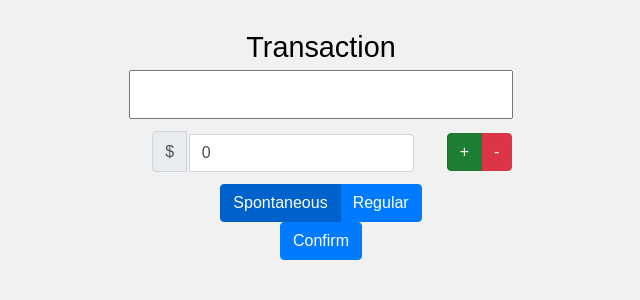
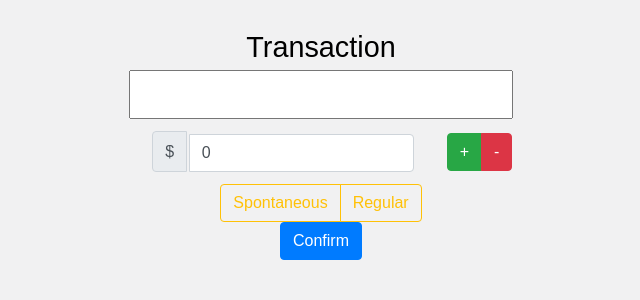
Before and after one commit to argentinoj/budg-it, a React (Create React App) app: page /t in a window 1280 px wide. Shown: the top 300 px of the page, without its empty margins (319-959 px from the left). Built offline with nearby package versions, Linux system fonts and the light colour scheme.

Commit message:
Fixed garbage bootstrap template buttons

```diff
--- a/src/components/ManagementPage.js
+++ b/src/components/ManagementPage.js
@@ -72,7 +72,7 @@ export class ManagementPage extends Component{
             suggestion = "You're saving " + this.state.chosen_savings_threshold + "% of your income. Consider lowering that."
         }
 
-        if(this.state.transactionList.length == 0){
+        else if(this.state.transactionList.length == 0){
             suggestion = "Try making some transactions to help us make suggestions."
         }
         else {
@@ -161,7 +161,7 @@ export class ManagementPage extends Component{
                                 {trans.state.title + " | " +
                                 (trans.state.amount < 0 ? " - $" : " + $") +
                                 String(Math.abs(trans.state.amount)) + " | " +
-                                (trans.state.spontaneous ? "Regular" : "Spontaneous")}
+                                (trans.state.spontaneous ? "Spontaneous" : "Regular")}
                             </li>
                             )
                         ):(<div></div>)
--- a/src/components/TransactionPage.js
+++ b/src/components/TransactionPage.js
@@ -97,13 +97,13 @@ export class TransactionPage extends Component {
                             </input>
                         </span>
                         <div className="btn-group btn-group-toggle col col-3" data-toggle="buttons" id="sign">
-                            <label className="btn btn-success active" onClick={this.setPositive}>
+                            <button type = "button" className="btn btn-success" onClick={this.setPositive}>
                                 +
-                            </label>
+                            </button>
 
-                            <label className="btn btn-danger" onClick={this.setNegative}>
+                            <button type = "button" className="btn btn-danger" onClick={this.setNegative}>
                                 -
-                            </label>
+                            </button>
                         </div>
                     </form>
 
@@ -111,29 +111,23 @@ export class TransactionPage extends Component {
                 <div id="regularity">
 
                     <div className="btn-group btn-group-toggle" data-toggle="buttons">
-                        <label className="btn btn-primary active">
-                            <input
-                                type="radio"
+
+                            <button
+                                className="btn btn-outline-warning"
+                                type="button"
                                 name="repeated"
                                 id="spontaneous"
-                                autoComplete="off"
-                                onChange={this.setPositive}
-                                checked = {this.state.spontaneous}
-                                onClick = {this.setSpontaneous}/>
-                            Spontaneous
-                        </label>
+                                onClick = {this.setSpontaneous}>
+                            Spontaneous</button>
 
-                        <label className="btn btn-primary">
-                            <input
-                                type="radio"
+
+                            <button
+                                className="btn btn-outline-warning"
+                                type="button"
                                 name="repeated"
                                 id="regular"
-                                autoComplete="off"
-                                onChange={this.setNegative}
-                                checked={!this.state.spontaneous}
-                                onClick = {this.setRegular}/>
-                            Regular
-                        </label>
+                                onClick = {this.setRegular}>
+                            Regular</button>
                     </div>
                 </div>
 
```
